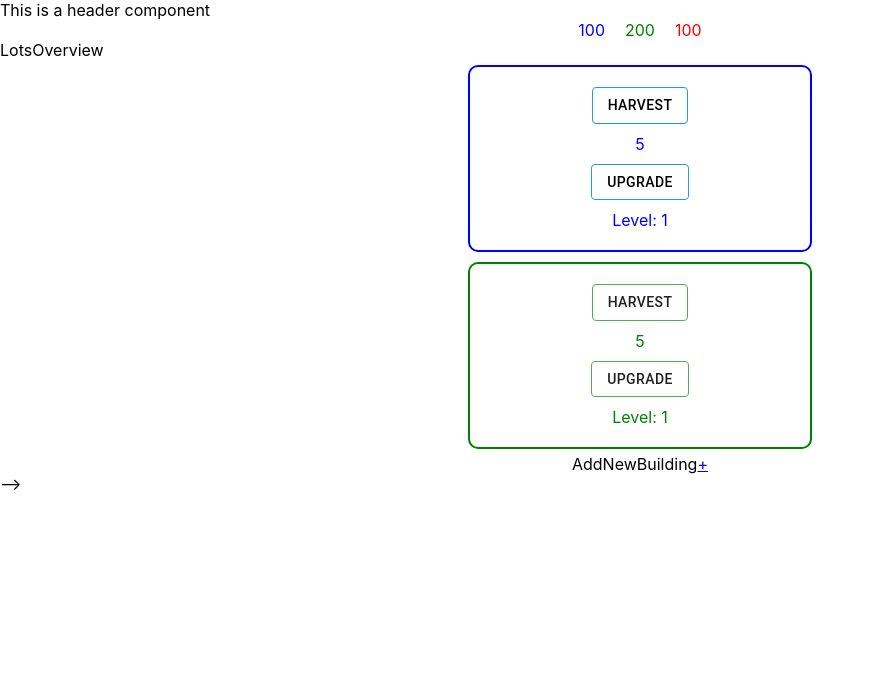
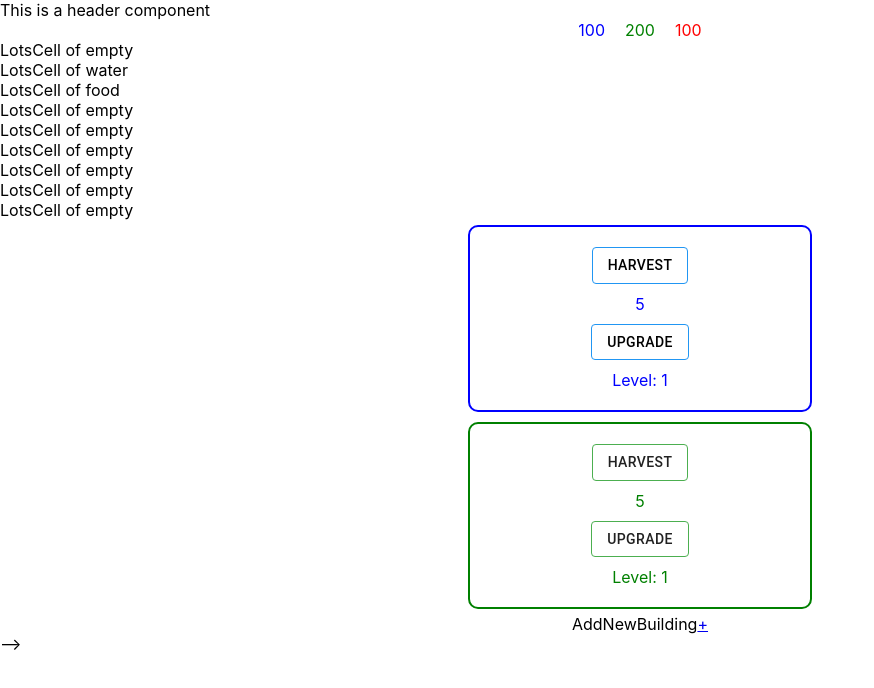
Before and after one commit to snipspin/mars-colony-game, a React (Create React App) app: page /lots in a window 1280 px wide. Shown: the top 688 px of the page, without its empty margins (0-874 px from the left). Built offline with nearby package versions, Linux system fonts and the light colour scheme.

Commit message:
added overview of current buildings

```diff
--- a/src/GameSpace.js
+++ b/src/GameSpace.js
@@ -8,45 +8,26 @@ const GameSpace = (props) => {
 
 	// Get the initial set of buildings owned by player
 	const [buildings, setBuildings] = useState([])
+	const [worldSize, setWorldSize] = useState(9)
 	useEffect(() => {
-		// setBuildings([new RBWaterBuilding(props.water, props.setWater), new RBFoodBuilding(props.food, props.setFood)])
 		setBuildings([
+			{type:"empty", level:0, lot:0},
 			{type:"water", level:1, lot:1},
-			{type:"food", level:1, lot:2}
+			{type:"food", level:1, lot:2},
+			{type:"empty", level:0, lot:3},
+			{type:"empty", level:0, lot:4},
+			{type:"empty", level:0, lot:5},
+			{type:"empty", level:0, lot:6},
+			{type:"empty", level:0, lot:7},
+			{type:"empty", level:0, lot:8}
 		])
 	},[])
-
-
-
-
-	//https://stackoverflow.com/questions/53395147/use-react-hook-to-implement-a-self-increment-counter
-	// Game Event Ticker
-	// const [tickEvent, setTickEvent] = useState(false)
-	// useEffect(() => {
-	// 	const timeOut = setTimeout(() => {
-	// 		tick()
-	// 	}, 1000)
-	// 	return () => {
-	// 		clearTimeout(timeOut)
-	// 	}
-	// },[tickEvent])
-
-	// const tick = () => {
-	// 	// Call all buildings and restart the clock
-	// 	buildings.forEach(element => {
-	// 		element.onTick()
-	// 	})
-
-	// 	setTickEvent(!tickEvent)
-	// 	console.log('Tick')
-	// }
-	//state info
 
 	return (
 		//top bar resource info
 		<div>
 			<ResourceBar water={props.water} food={props.food} people={props.people} />
-			<Route component={({match}) => <Route path='/lots' component={LotsOverview} /> }/>
+			<Route component={({match}) => <Route path='/lots' component={() => <LotsOverview worldSize={worldSize} worldLots={buildings} />} /> }/>
 			<ActiveBuildings buildings={buildings} water={props.water} food={props.food} people={props.people} setWater={props.setWater} setFood={props.setFood} setPeople={props.setPeople} />
 		</div>
 		//routing to the main column based viewport
@@ -57,32 +38,3 @@ const GameSpace = (props) => {
 
 }
 export default GameSpace
-
-// class RBWaterBuilding {
-// 	constructor(resource, setResource) {
-// 		this.resource = resource
-// 		this.setResource = setResource
-// 	}
-// 	onTick() {
-// 		console.log(`Produced water`)
-// 	}
-// 	onClick(amount) {
-// 		// console.log(`Clicked Amount: ${amount}`)
-// 		// let temp = this.resource + amount
-// 		// console.log(`Temp is: ${temp}`)
-// 		this.setResource(amount)
-// 		// this.resource = temp
-// 	}
-// }
-// class RBFoodBuilding {
-// 	constructor(resource, setResource) {
-// 		this.resource = resource
-// 		this.setResource = setResource
-// 	}
-// 	onTick() {
-// 		console.log(`Produced food`)
-// 	}
-// 	onClick(amount) {
-// 		this.setResource(this.resource() + amount)
-// 	}
-// }
--- /dev/null
+++ b/src/LotsCell.js
@@ -0,0 +1,10 @@
+import React from 'react'
+
+function LotsCell(props) {
+  return(
+    <div >
+      LotsCell of {props.type}
+    </div>
+  )
+}
+export default LotsCell
--- a/src/LotsOverview.js
+++ b/src/LotsOverview.js
@@ -1,9 +1,29 @@
 import React from 'react'
-
+import LotsCell from './LotsCell'
+/*
+props :
+  worldSize
+  worldLots
+*/
 const LotsOverview = (props) => {
+  let world
+  const renderWorld = () => {
+    return props.worldLots.map((lot, i) => {
+      if (lot == {}) {
+        // it's an emptyCell
+        return <LotsCell key={i} type="empty" />
+      }
+      else {
+        // it's some sort of building
+        return <LotsCell key={i} type={lot.type} />
+      }
+    })
+  }
   return (
     <div>
-      LotsOverview
+      {
+       renderWorld()
+      }
     </div>
   )
 }
```
Also changed, not shown: src/EmptyCell.js (deleted).
